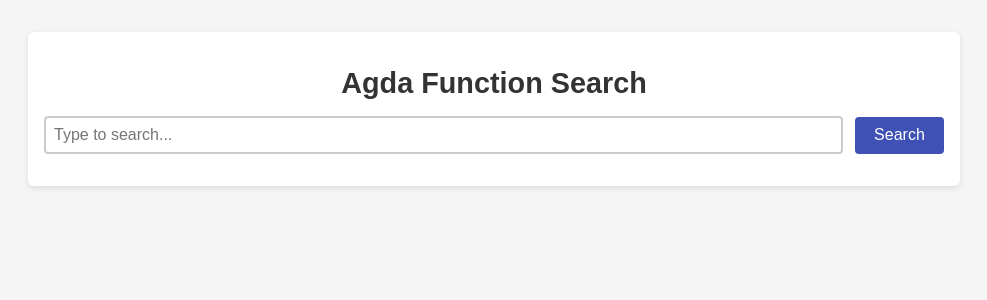
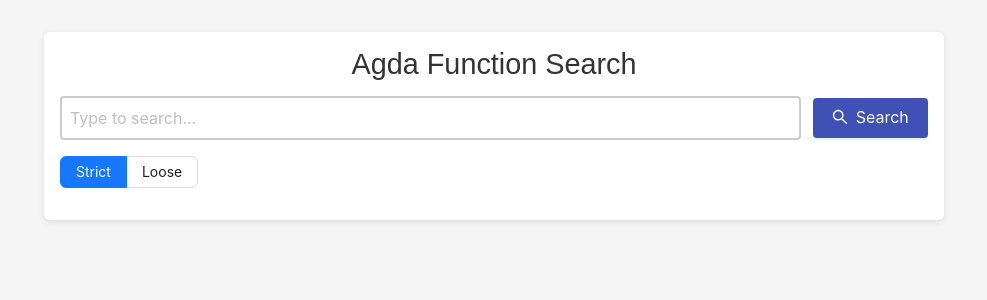
Before and after one commit to Prit2001/agda_search_tool, a React (Create React App) app in the folder frontend/: page / in a window 1280 px wide. Shown: the top 300 px of the page, without its empty margins (146-1133 px from the left). Built offline with nearby package versions, Linux system fonts and the light colour scheme.

Commit message:
feat: add radio button for strict and loose search in UI

```diff
--- a/frontend/package.json
+++ b/frontend/package.json
@@ -4,6 +4,7 @@
   "private": true,
   "dependencies": {
     "@testing-library/dom": "^10.4.0",
+    "antd": "^5.26.1",
     "react": "^19.1.0",
     "react-dom": "^19.1.0",
     "react-scripts": "5.0.1"
--- a/frontend/src/App.js
+++ b/frontend/src/App.js
@@ -1,38 +1,37 @@
 import React, { useState } from "react";
+import { Radio, Button, Input } from "antd";
+import { SearchOutlined, LoadingOutlined } from "@ant-design/icons";
 import "./App.css";
 
 function App() {
   const [query, setQuery] = useState("");
+  const [mode, setMode] = useState("strict");
   const [results, setResults] = useState([]);
   const [loading, setLoading] = useState(false);
   const [hasSearched, setHasSearched] = useState(false);
 
   const handleSearch = () => {
     const trimmed = query.trim();
-    if (!trimmed) {
-      return;
-    }
+    if (!trimmed) return;
 
     setHasSearched(true);
     setLoading(true);
 
-    fetch(`/search?q=${encodeURIComponent(trimmed)}`)
+    fetch(
+      `/search?q=${encodeURIComponent(trimmed)}&mode=${encodeURIComponent(
+        mode
+      )}`
+    )
       .then((res) => {
-        if (!res.ok) {
-          throw new Error(`HTTP ${res.status}`);
-        }
+        if (!res.ok) throw new Error(`HTTP ${res.status}`);
         return res.json();
       })
-      .then((data) => {
-        setResults(data);
-      })
+      .then(setResults)
       .catch((err) => {
         console.error("Search error:", err);
         setResults([]);
       })
-      .finally(() => {
-        setLoading(false);
-      });
+      .finally(() => setLoading(false));
   };
 
   return (
@@ -40,20 +39,36 @@ function App() {
       <h1>Agda Function Search</h1>
 
       <div className="search-box">
-        <input
-          type="text"
+        <Input
           placeholder="Type to search..."
           value={query}
           onChange={(e) => setQuery(e.target.value)}
-          onKeyDown={(e) => {
-            if (e.key === "Enter") {
-              handleSearch();
-            }
-          }}
+          onPressEnter={handleSearch}
+          size="large"
         />
-        <button onClick={handleSearch} disabled={loading}>
+
+        <Button
+          type="primary"
+          icon={loading ? <LoadingOutlined /> : <SearchOutlined />}
+          onClick={handleSearch}
+          disabled={loading}
+          size="large"
+          style={{ marginLeft: "0.75rem" }}
+        >
           Search
-        </button>
+        </Button>
+      </div>
+
+      <div style={{ marginBottom: "1rem" }}>
+        <Radio.Group
+          onChange={(e) => setMode(e.target.value)}
+          value={mode}
+          optionType="button"
+          buttonStyle="solid"
+        >
+          <Radio value="strict">Strict</Radio>
+          <Radio value="loose">Loose</Radio>
+        </Radio.Group>
       </div>
 
       <div className="results-container">
--- a/frontend/src/index.js
+++ b/frontend/src/index.js
@@ -2,6 +2,7 @@ import React from "react";
 import ReactDOM from "react-dom/client";
 import App from "./App";
 import "./index.css";
+import "antd/dist/reset.css";
 
 const root = ReactDOM.createRoot(document.getElementById("root"));
 root.render(
```
Also changed, not shown: 1 other file (tests, documents, lock files or other folders).
